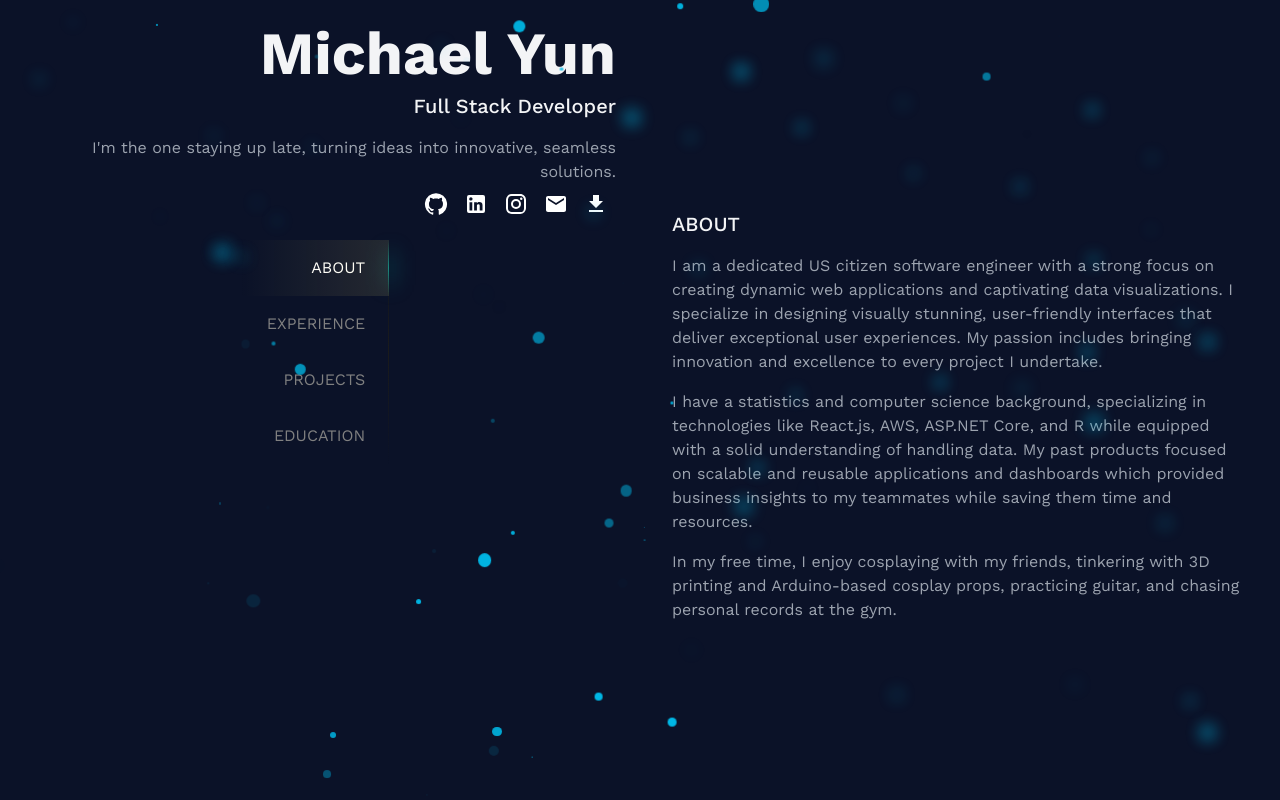
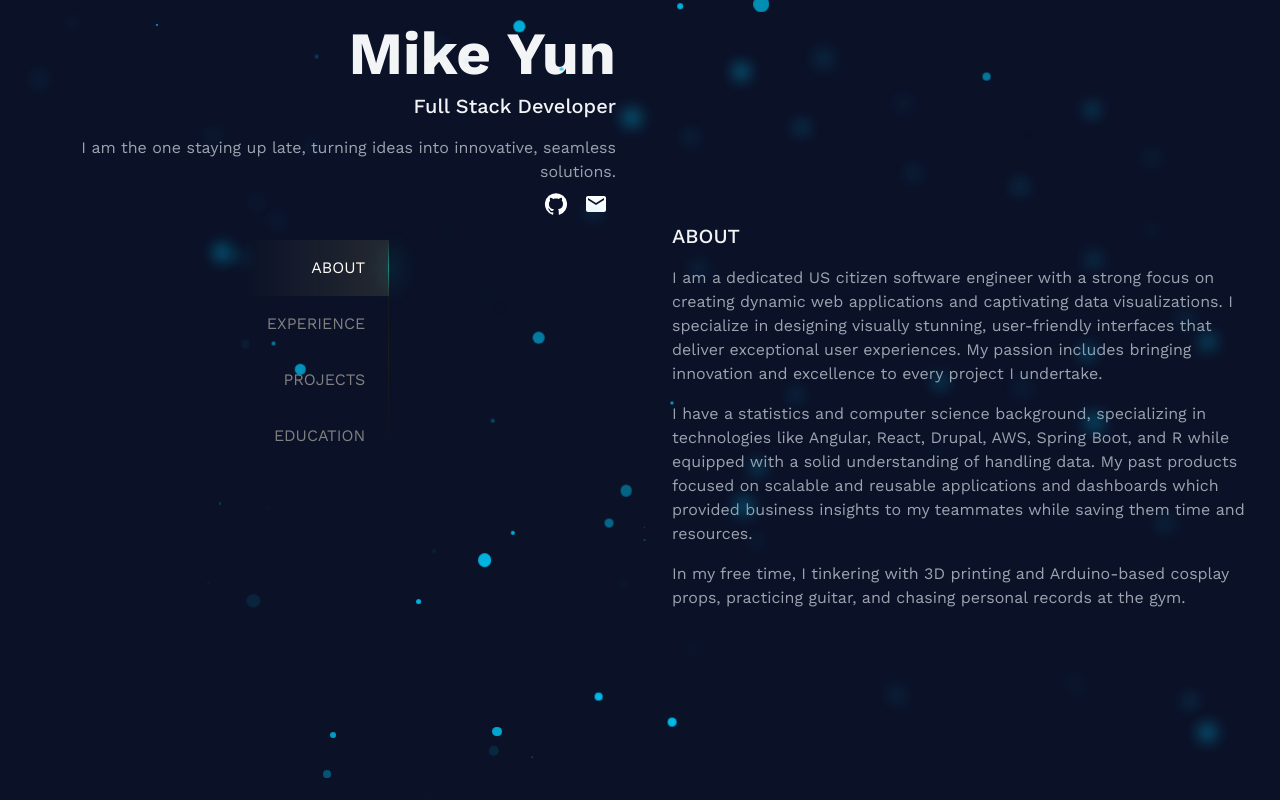
Before and after one commit to myun11/personal_website, a React (Vite) app: page / in a window 1280 px wide. Built offline with nearby package versions, Linux system fonts and the light colour scheme.

Commit message:
Changed 1

```diff
--- a/src/App.jsx
+++ b/src/App.jsx
@@ -1,7 +1,7 @@
 import GitHubIcon from '@mui/icons-material/GitHub';
-import InstagramIcon from '@mui/icons-material/Instagram';
-import LinkedInIcon from '@mui/icons-material/LinkedIn';
-import DownloadIcon from '@mui/icons-material/Download';
+// import InstagramIcon from '@mui/icons-material/Instagram';
+// import LinkedInIcon from '@mui/icons-material/LinkedIn';
+// import DownloadIcon from '@mui/icons-material/Download';
 import Tooltip from '@mui/material/Tooltip';
 import IconButton from '@mui/material/IconButton';
 import EmailIcon from '@mui/icons-material/Email';
@@ -12,10 +12,10 @@ import Bubble from './components/Bubble';
 import Radio from './components/Radio';
 
 // assets
-import Resume from './assets/Yun_Michael_Full_Stack_Developer.pdf';
+// import Resume from './assets/Yun_Michael_Full_Stack_Developer.pdf';
 import GenshinDemo from './assets/genshin-demo.webp';
 
-import React, { useState, useEffect, useRef } from 'react'
+import { useState, useEffect, useRef } from 'react'
 
 const App = () => {
   function createStar() {
@@ -132,10 +132,10 @@ const App = () => {
           {/* Left Panel */}
           <div className="md:align-middle p-2 items-center justify-center justify-items-center md:sticky md:top-0 md:h-screen">
             <div id="Header" className="md:text-end text-gray-100 px-4 py-4">
-              <h1 className="text-6xl font-bold">Michael Yun</h1>
+              <h1 className="text-6xl font-bold">Mike Yun</h1>
               <h2 className="text-xl font-medium mt-2">Full Stack Developer</h2>
               <h3 className="md:text-end text-base text-gray-400 mt-4">
-                I'm the one staying up late, turning ideas into innovative, seamless solutions.
+                I am the one staying up late, turning ideas into innovative, seamless solutions.
               </h3>
               <span className="mt-4">
                 <Tooltip title="GitHub">
@@ -150,7 +150,7 @@ const App = () => {
                     </IconButton>
                   </Link>
                 </Tooltip>
-                <Tooltip title="LinkedIn">
+                {/* <Tooltip title="LinkedIn">
                   <Link
                     href="https://www.linkedin.com/in/michael-yun-6562a3207/"
                     rel="noopener"
@@ -161,8 +161,8 @@ const App = () => {
                       <LinkedInIcon sx={{ color: 'white', '&:hover': { color: 'lightgray' } }} />
                     </IconButton>
                   </Link>
-                </Tooltip>
-                <Tooltip title="Instagram">
+                </Tooltip> */}
+                {/* <Tooltip title="Instagram">
                   <Link
                     href="https://www.instagram.com/heybbyitsmichael/"
                     rel="noopener"
@@ -173,10 +173,11 @@ const App = () => {
                       <InstagramIcon sx={{ color: 'white', '&:hover': { color: 'lightgray' } }} />
                     </IconButton>
                   </Link>
-                </Tooltip>
+                </Tooltip> */}
                 <Tooltip title="Email Me">
                   <Link
-                    href="mailto:yun.michael.ds@gmail.com"
+                    // href="mailto:yun.michael.ds@gmail.com"
+                    href="mailto:mike.yun.va@gmail.com"
                     target="_blank"
                     rel="noopener"
                     underline="none"
@@ -186,7 +187,7 @@ const App = () => {
                     </IconButton>
                   </Link>
                 </Tooltip>
-                <Tooltip title="Download Resume">
+                {/* <Tooltip title="Download Resume">
                   <Link
                     href= {Resume}
                     target="_blank"
@@ -197,7 +198,7 @@ const App = () => {
                       <DownloadIcon sx={{ color: 'white', '&:hover': { color: 'lightgray' } }} />
                     </IconButton>
                   </Link>
-                </Tooltip>
+                </Tooltip> */}
               </span>
             </div>
             <div className="max-md:hidden flex flex-col items-end text-end">
@@ -222,12 +223,12 @@ const App = () => {
               </h3>
               <h3 className="text-overlay text-base mt-4 text-gray-400 text-start">
                 I have a statistics and computer science background, specializing in technologies like
-                React.js, AWS, ASP.NET Core, and R while equipped with a solid understanding of handling data.
+                Angular, React, Drupal, AWS, Spring Boot, and R while equipped with a solid understanding of handling data.
                 My past products focused on scalable and reusable applications and
                 dashboards which provided business insights to my teammates while saving them time and resources.
               </h3>
               <h3 className="text-overlay text-base mt-4 text-gray-400 text-start">
-                In my free time, I enjoy cosplaying with my friends, tinkering with 3D printing and Arduino-based cosplay props,
+                In my free time, I tinkering with 3D printing and Arduino-based cosplay props,
                 practicing guitar, and chasing personal records at the gym.
               </h3>
             </div>
```
